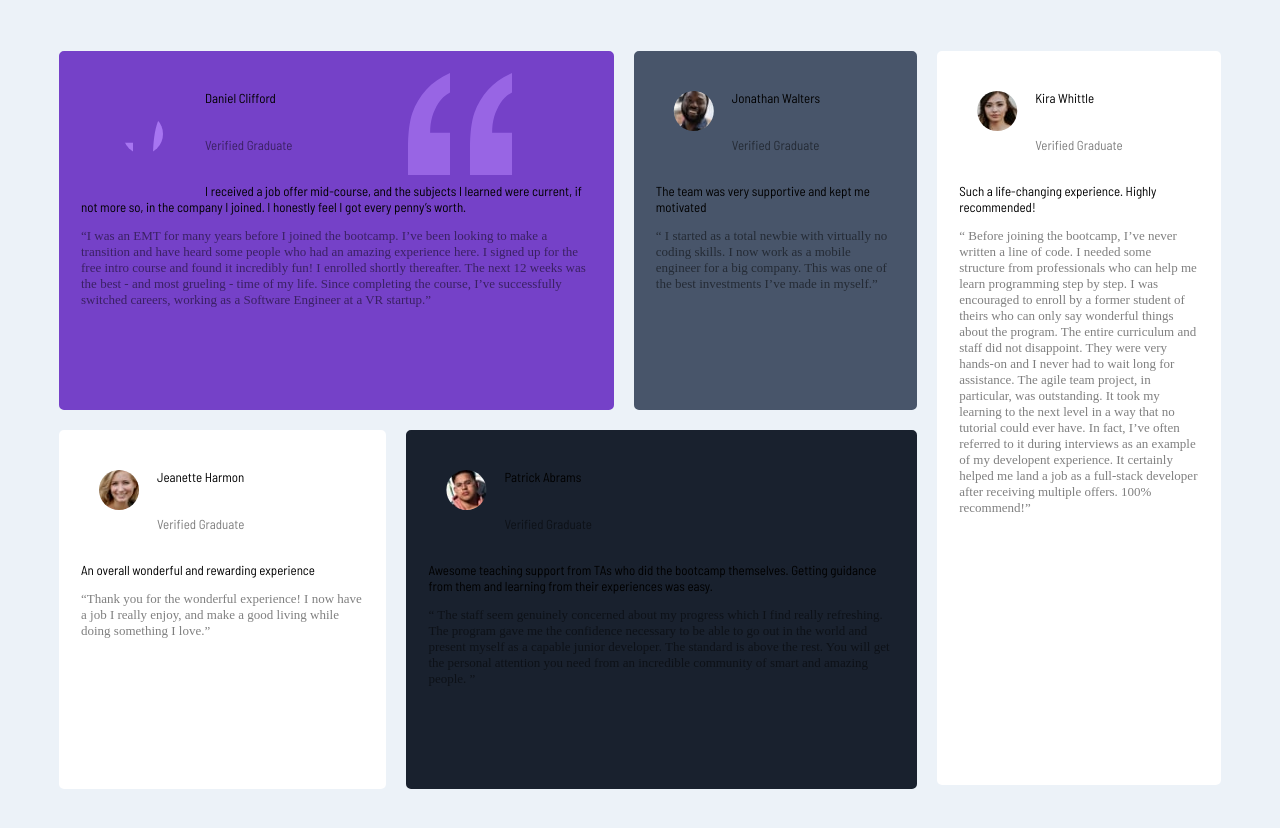
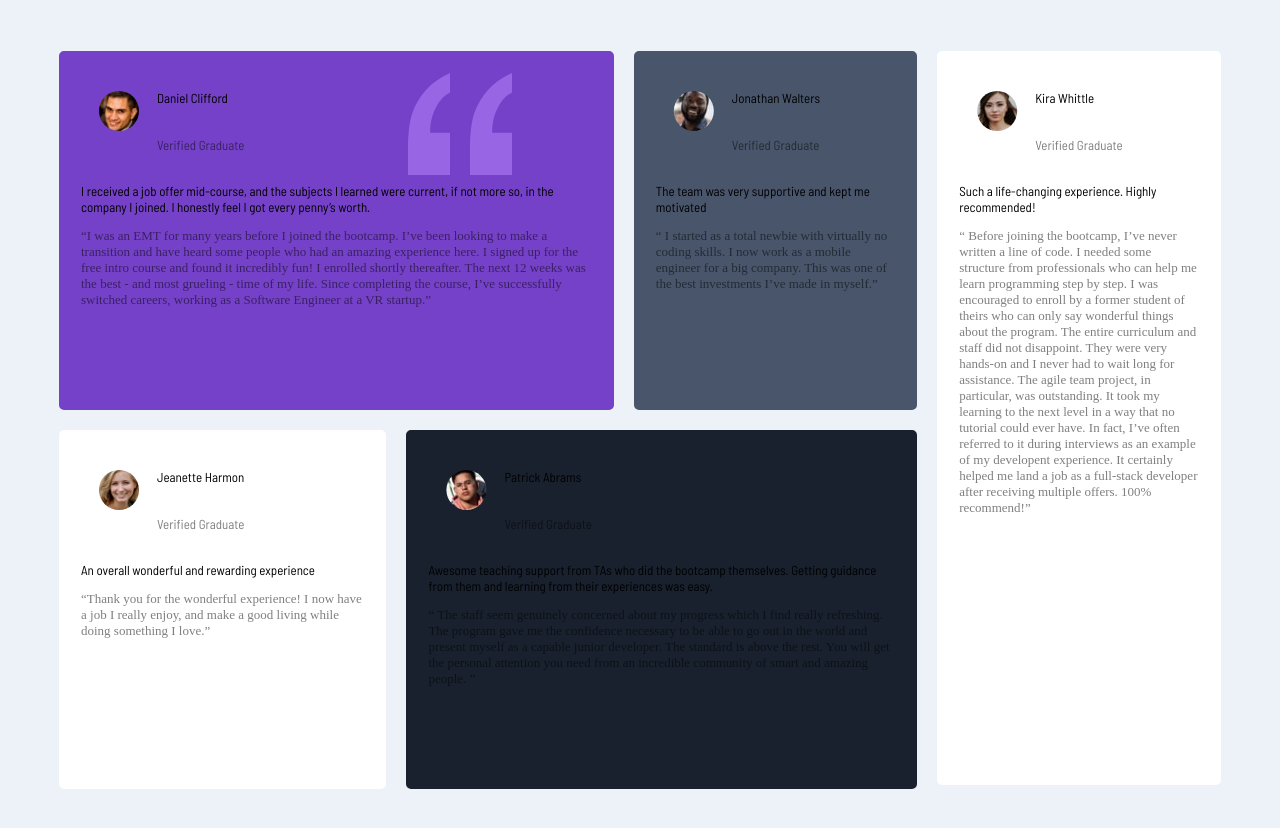
Before and after one commit to Syedjawad7/Frontend_mentor, a plain HTML site: page index.html in a window 1280 px wide. Drawn offline with Linux system fonts and the light colour scheme.

Commit message:
Update index.html

```diff
--- a/index.html
+++ b/index.html
@@ -12,7 +12,7 @@
     <div class="parentcontainer">
         <div class="child3">
             <svg class="quote" width="104" height="102" xmlns="http://www.w3.org/2000/svg"><path d="M104 102V59.727H84.114c0-5.871.689-11.182 2.068-15.933 1.379-4.75 3.42-9.287 6.125-13.61C95.01 25.86 98.909 22.257 104 19.375V0c-9.758 4.27-17.712 9.874-23.864 16.813-6.151 6.939-10.712 14.545-13.681 22.818C63.485 47.904 62 59.941 62 75.74V102h42zm-62 0V59.727H22.114c0-5.871.689-11.182 2.068-15.933 1.379-4.75 3.42-9.287 6.125-13.61C33.01 25.86 36.909 22.257 42 19.375V0c-9.652 4.27-17.58 9.874-23.784 16.813C12.01 23.752 7.424 31.358 4.455 39.631 1.485 47.904 0 59.941 0 75.74V102h42z" fill="#A775F1" fill-rule="nonzero"/></svg>
-            <img src="./bg-pattern-quotation.svg" alt="">
+            <img src="./image-daniel.jpg" alt="">
 
             <h4>Daniel Clifford</h4>
             <h6>  Verified Graduate
```
